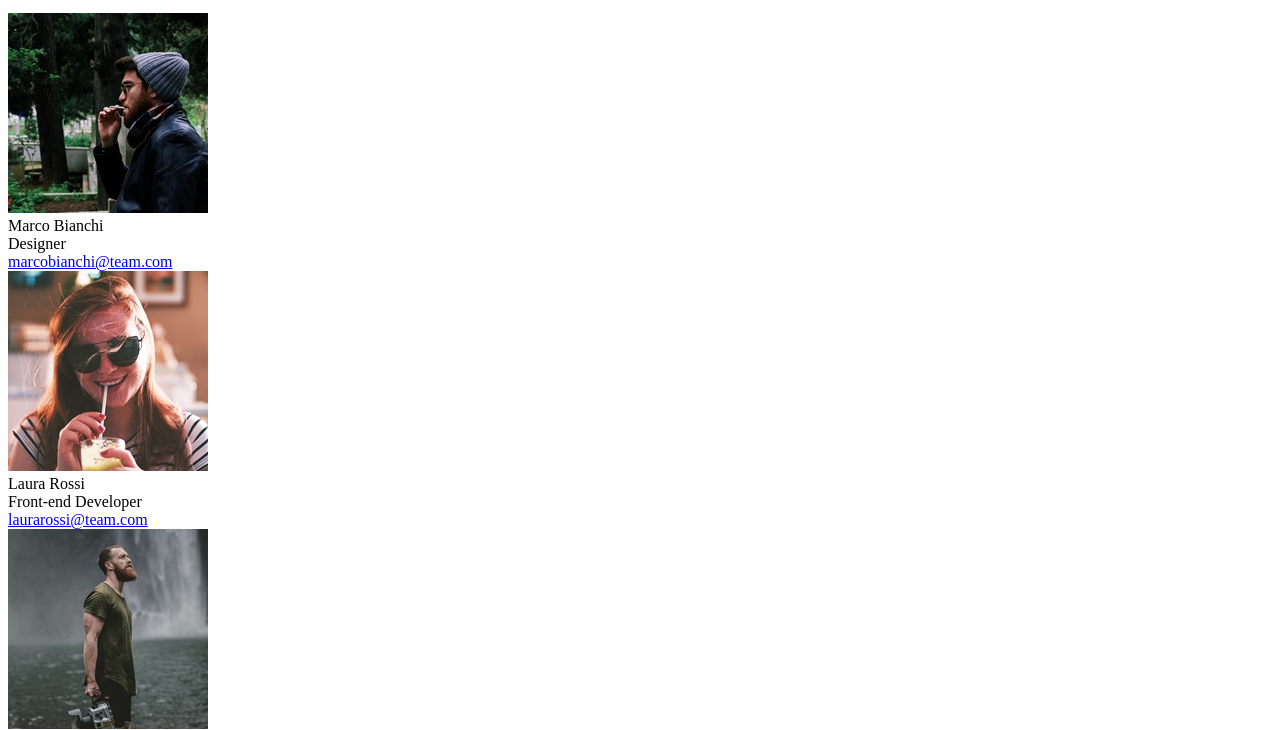
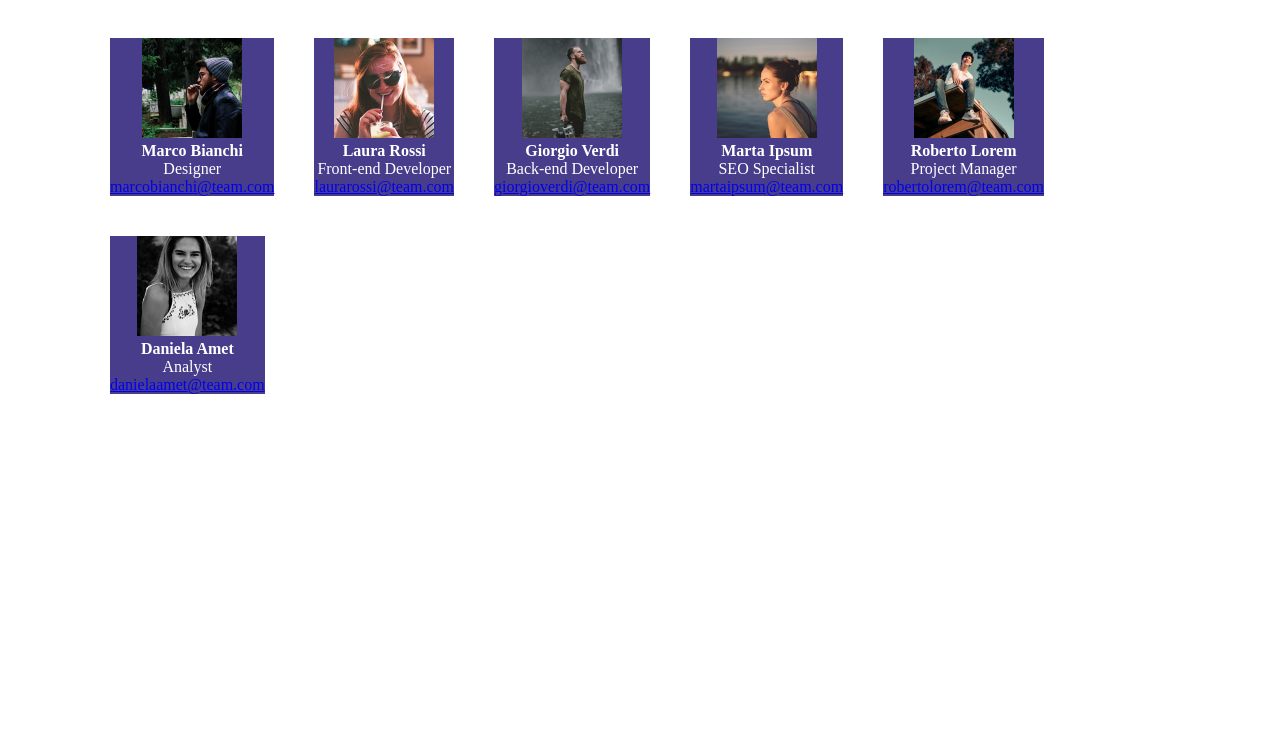
Before and after one commit to IreneCaiazzo/html-css-float-cards, a plain HTML site: page index.html in a window 1280 px wide. Shown: the part 119-849 px from the top of the page. After the commit the page ends 800 px from the top, so only its background shows below. Drawn offline with Linux system fonts and the light colour scheme.

Commit message:
add blue tags

```diff
--- a/assets/style.css
+++ b/assets/style.css
@@ -0,0 +1,28 @@
+*{
+    max-width: 1100px;
+    box-sizing: border-box;
+    margin: 0 auto;
+    text-align: center;
+}
+
+h1{
+    color: palevioletred;
+    margin-bottom: 2rem;
+}
+
+p{
+   margin-bottom: 2rem;
+}
+
+.tag{
+    background-color: darkslateblue;
+    max-width: 300px;
+    color: white;
+    margin: 20px;
+    float: left;
+}
+
+img{
+    width: 100px;
+
+}
--- a/index.html
+++ b/index.html
@@ -4,6 +4,7 @@
     <meta charset="UTF-8">
     <meta http-equiv="X-UA-Compatible" content="IE=edge">
     <meta name="viewport" content="width=device-width, initial-scale=1.0">
+    <link rel="stylesheet" href="assets/style.css">
     <title>Meet Our Team</title>
 </head>
 
@@ -19,44 +20,44 @@
 
     <main>
 
-        <div>
+        <div class="tag">
             <img src="img/male1.png" alt="">
-            <div>Marco Bianchi</div>
+            <div><strong>Marco Bianchi</strong></div>
             <div>Designer</div>
             <div><a href="#">marcobianchi@team.com</a></div>
         </div>
 
-        <div>
+        <div class="tag">
             <img src="img/female1.png" alt="">
-            <div>Laura Rossi</div>
+            <div><strong>Laura Rossi</strong></div>
             <div>Front-end Developer</div>
             <div><a href="#">laurarossi@team.com</a></div>
         </div>
 
-        <div>
+        <div class="tag">
             <img src="img/male2.png" alt="">
-            <div>Giorgio Verdi</div>
+            <div><strong>Giorgio Verdi</strong></div>
             <div>Back-end Developer</div>
             <div><a href="#">giorgioverdi@team.com</a></div>
         </div>
 
-        <div>
+        <div class="tag">
             <img src="img/female2.png" alt="">
-            <div>Marta Ipsum</div>
+            <div><strong>Marta Ipsum</strong></div>
             <div>SEO Specialist</div>
             <div><a href="#">martaipsum@team.com</a></div>
         </div>
 
-        <div>
+        <div class="tag">
             <img src="img/male3.png" alt="">
-            <div>Roberto Lorem</div>
+            <div><strong>Roberto Lorem</strong></div>
             <div>Project Manager</div>
             <div><a href="#">robertolorem@team.com</a></div>
         </div>
 
-        <div>
+        <div class="tag">
             <img src="img/female3.png" alt="">
-            <div>Daniela Amet</div>
+            <div><strong>Daniela Amet</strong></div>
             <div>Analyst</div>
             <div><a href="#">danielaamet@team.com</a></div>
         </div>
```
